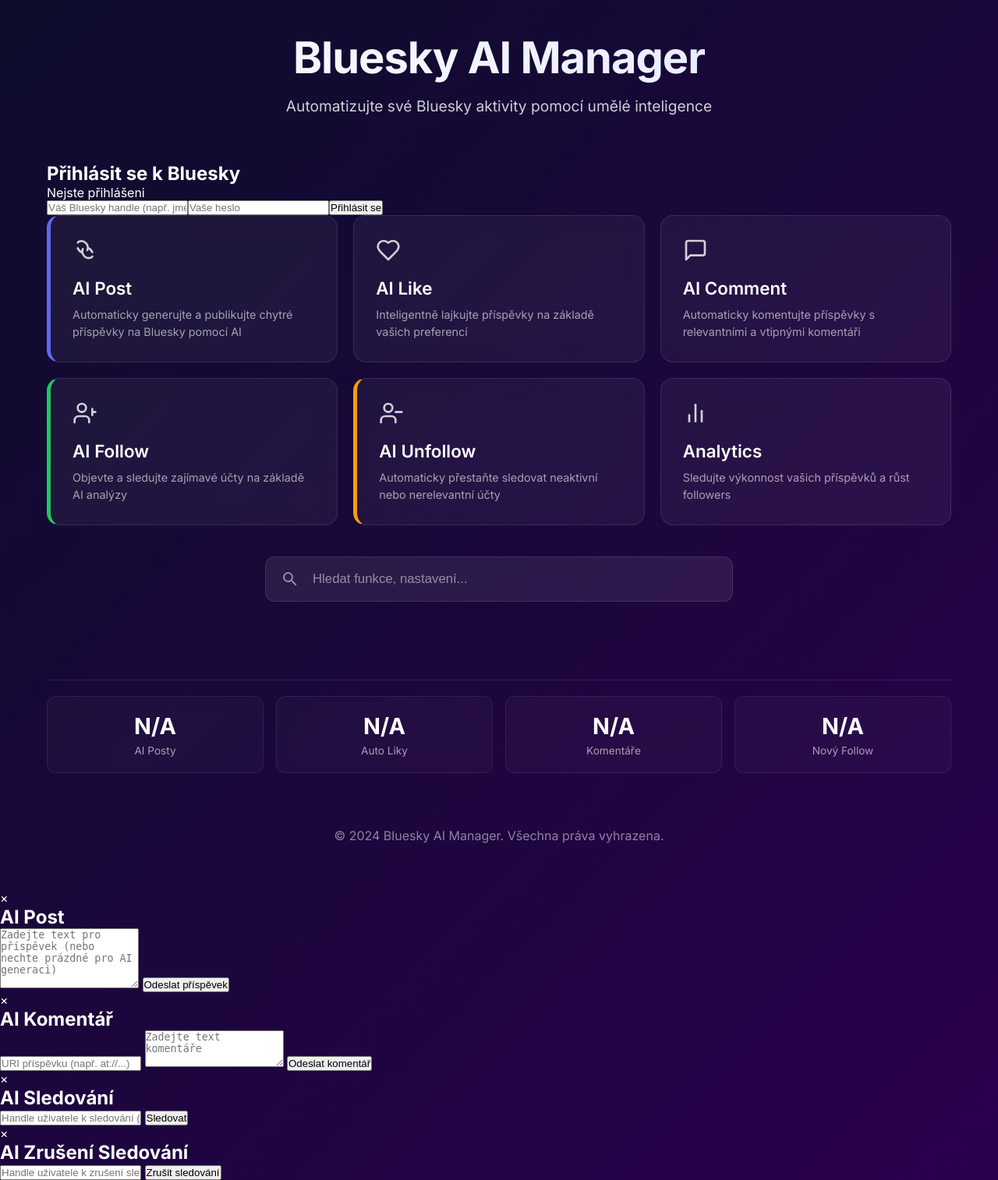
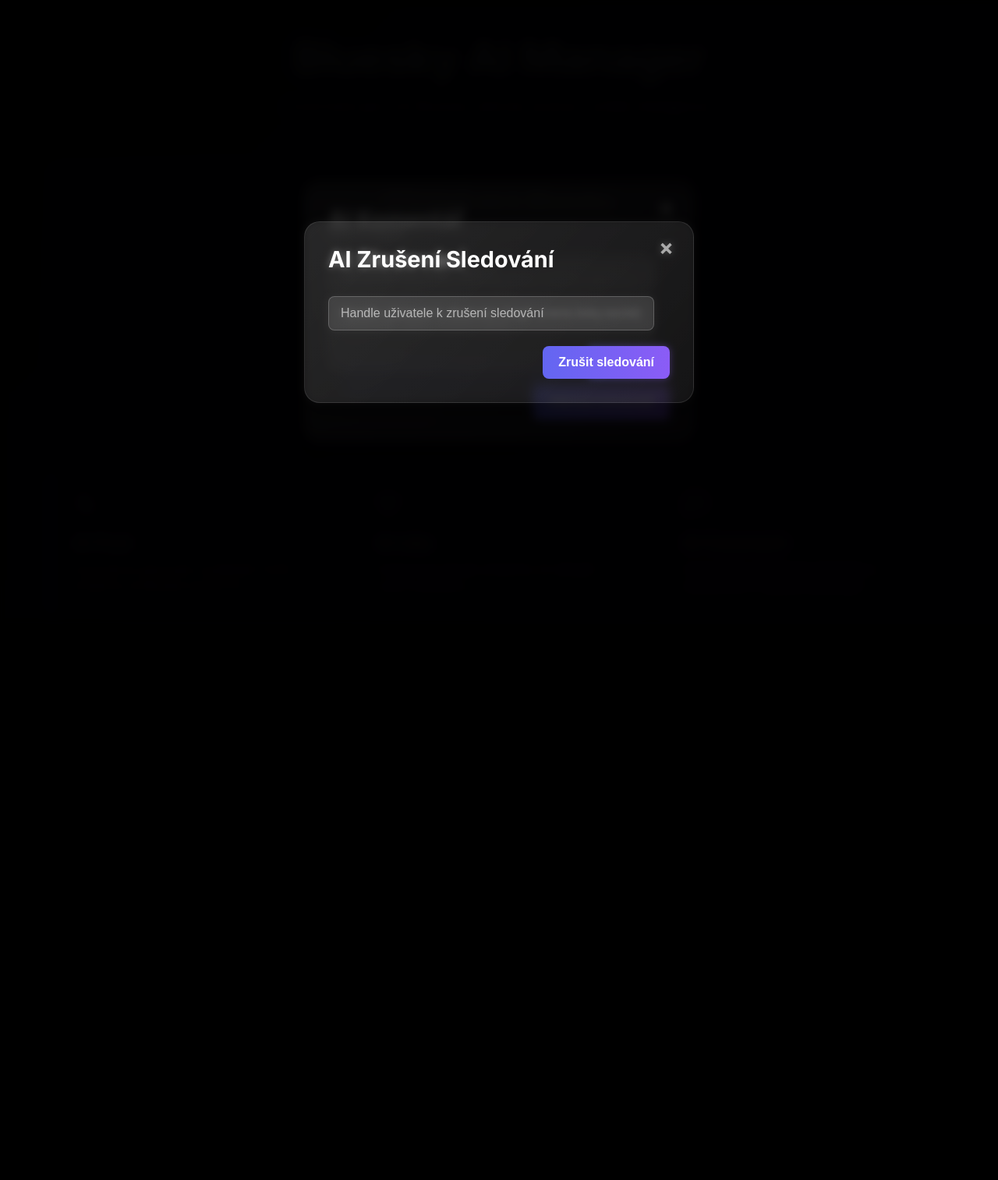
Before and after one commit to martinzeman333/BlueskyAI, a Flask app: page / in a window 1280 px wide. Shown: the whole page at 78% size. After the commit the page ends 541 px from the top, so only its background shows below. Run offline with Flask 3, Linux system fonts and the light colour scheme.

Commit message:
Update style.css

```diff
--- a/static/style.css
+++ b/static/style.css
@@ -48,6 +48,88 @@ body {
     max-width: 600px;
     margin: 0 auto;
 }
+
+/* Sekce pro přihlášení k Bluesky */
+.auth-section {
+    background: rgba(255, 255, 255, 0.05);
+    backdrop-filter: blur(15px);
+    border-radius: 16px;
+    padding: 30px;
+    margin-bottom: 60px;
+    border: 1px solid rgba(255, 255, 255, 0.1);
+    text-align: center;
+}
+
+.auth-title {
+    font-size: 1.8rem;
+    font-weight: 600;
+    margin-bottom: 15px;
+    color: #ffffff;
+}
+
+.auth-status {
+    font-size: 1.1rem;
+    color: rgba(255, 255, 255, 0.7);
+    margin-bottom: 20px;
+}
+
+.auth-form {
+    display: flex;
+    flex-direction: column;
+    gap: 15px;
+    max-width: 400px;
+    margin: 0 auto;
+}
+
+.auth-input {
+    width: 100%;
+    padding: 15px 20px;
+    font-size: 1rem;
+    border: none;
+    border-radius: 10px;
+    background: rgba(255, 255, 255, 0.1);
+    color: #ffffff;
+    transition: all 0.3s ease;
+    border: 1px solid rgba(255, 255, 255, 0.15);
+}
+
+.auth-input::placeholder {
+    color: rgba(255, 255, 255, 0.6);
+}
+
+.auth-input:focus {
+    outline: none;
+    background: rgba(255, 255, 255, 0.15);
+    border-color: rgba(255, 255, 255, 0.3);
+}
+
+.auth-button {
+    padding: 15px 25px;
+    background: linear-gradient(90deg, #6366F1, #8B5CF6); /* Fialový gradient */
+    color: white;
+    border: none;
+    border-radius: 10px;
+    font-size: 1.1rem;
+    font-weight: 600;
+    cursor: pointer;
+    transition: all 0.3s ease;
+    box-shadow: 0 5px 15px rgba(0, 0, 0, 0.2);
+}
+
+.auth-button:hover {
+    background: linear-gradient(90deg, #5A5FDB, #7C4BE2);
+    transform: translateY(-2px);
+    box-shadow: 0 8px 20px rgba(0, 0, 0, 0.3);
+}
+
+.auth-button.logout {
+    background: linear-gradient(90deg, #EF4444, #DC2626); /* Červený gradient pro odhlášení */
+}
+
+.auth-button.logout:hover {
+    background: linear-gradient(90deg, #D93B3B, #C22020);
+}
+
 
 /* Sekce vyhledávání */
 .search-section {
@@ -202,6 +284,96 @@ body {
     color: rgba(255, 255, 255, 0.5); /* Jemnější barva */
 }
 
+/* Modální okna */
+.modal {
+    display: none; /* Skryto ve výchozím stavu */
+    position: fixed; /* Zůstane na místě */
+    z-index: 1001; /* Nad vším ostatním */
+    left: 0;
+    top: 0;
+    width: 100%;
+    height: 100%;
+    overflow: auto; /* Povolit posouvání, pokud je obsah příliš velký */
+    background-color: rgba(0, 0, 0, 0.6); /* Lehce tmavé pozadí */
+    backdrop-filter: blur(5px);
+    display: flex;
+    align-items: center;
+    justify-content: center;
+}
+
+.modal-content {
+    background: linear-gradient(135deg, rgba(255, 255, 255, 0.1), rgba(255, 255, 255, 0.05));
+    border: 1px solid rgba(255, 255, 255, 0.1);
+    margin: auto;
+    padding: 30px;
+    border-radius: 20px;
+    width: 80%;
+    max-width: 500px;
+    box-shadow: 0 10px 30px rgba(0, 0, 0, 0.3);
+    position: relative;
+    display: flex;
+    flex-direction: column;
+    gap: 20px;
+}
+
+.close-button {
+    color: #aaa;
+    position: absolute;
+    top: 15px;
+    right: 25px;
+    font-size: 28px;
+    font-weight: bold;
+    cursor: pointer;
+}
+
+.close-button:hover,
+.close-button:focus {
+    color: #ffffff;
+    text-decoration: none;
+    cursor: pointer;
+}
+
+.modal-content h2 {
+    font-size: 1.8rem;
+    margin-bottom: 10px;
+    color: #ffffff;
+}
+
+.modal-content input[type="text"],
+.modal-content textarea {
+    width: calc(100% - 20px); /* Odečteme padding */
+    padding: 12px 15px;
+    border-radius: 8px;
+    border: 1px solid rgba(255, 255, 255, 0.2);
+    background: rgba(255, 255, 255, 0.1);
+    color: #ffffff;
+    font-size: 1rem;
+    resize: vertical; /* Povolit vertikální změnu velikosti pro textarea */
+}
+
+.modal-content input::placeholder,
+.modal-content textarea::placeholder {
+    color: rgba(255, 255, 255, 0.6);
+}
+
+.modal-button {
+    padding: 12px 20px;
+    background: linear-gradient(90deg, #6366F1, #8B5CF6);
+    color: white;
+    border: none;
+    border-radius: 8px;
+    font-size: 1rem;
+    font-weight: 600;
+    cursor: pointer;
+    transition: all 0.2s ease;
+    align-self: flex-end; /* Tlačítko zarovnáme vpravo dole */
+}
+
+.modal-button:hover {
+    background: linear-gradient(90deg, #5A5FDB, #7C4BE2);
+    transform: translateY(-1px);
+}
+
 /* Responzivní design */
 @media (max-width: 768px) {
     .container {
@@ -227,6 +399,10 @@ body {
     .stats-section {
         grid-template-columns: repeat(auto-fit, minmax(140px, 1fr));
     }
+    .modal-content {
+        width: 90%;
+        padding: 20px;
+    }
 }
 
 /* Animace načítání */
```
